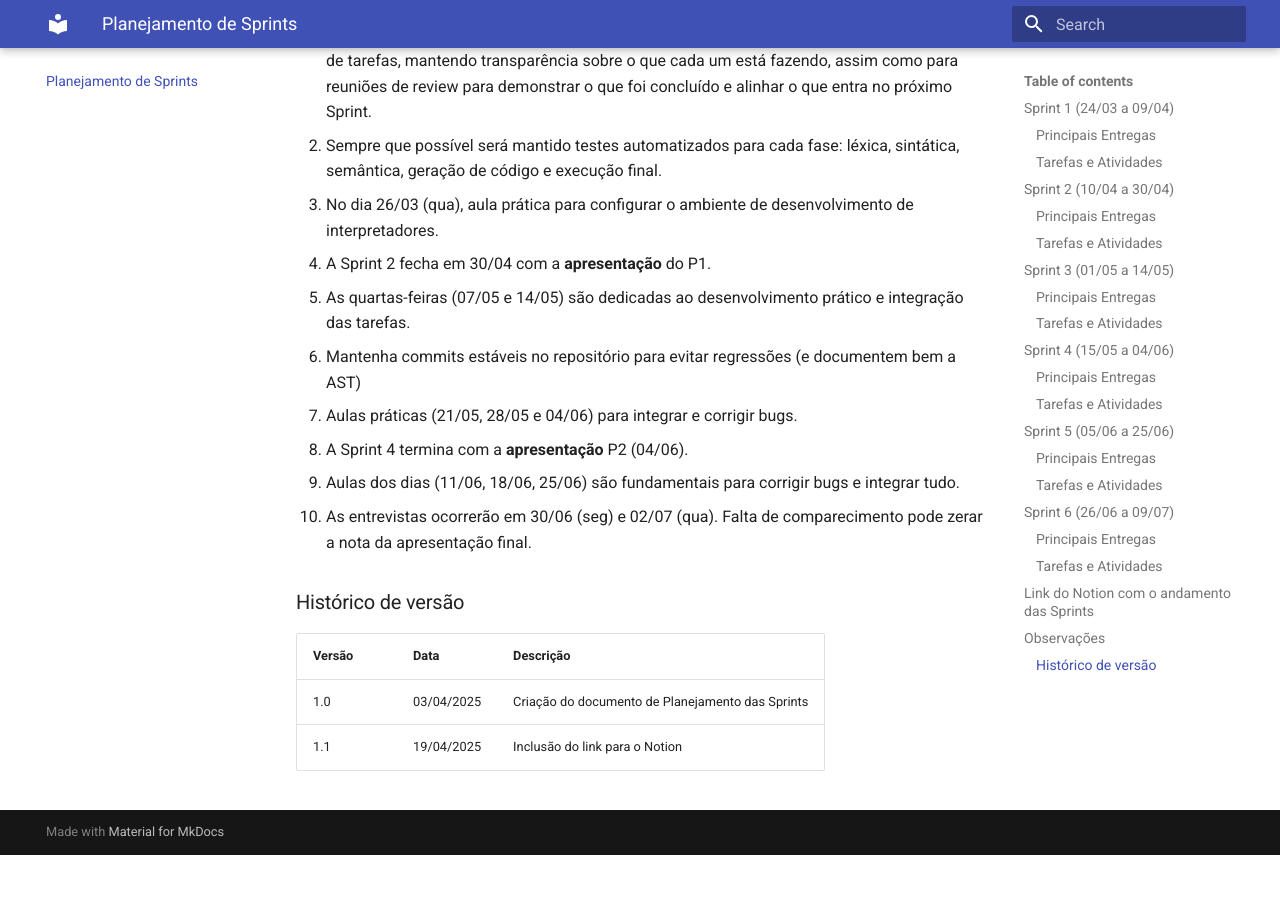
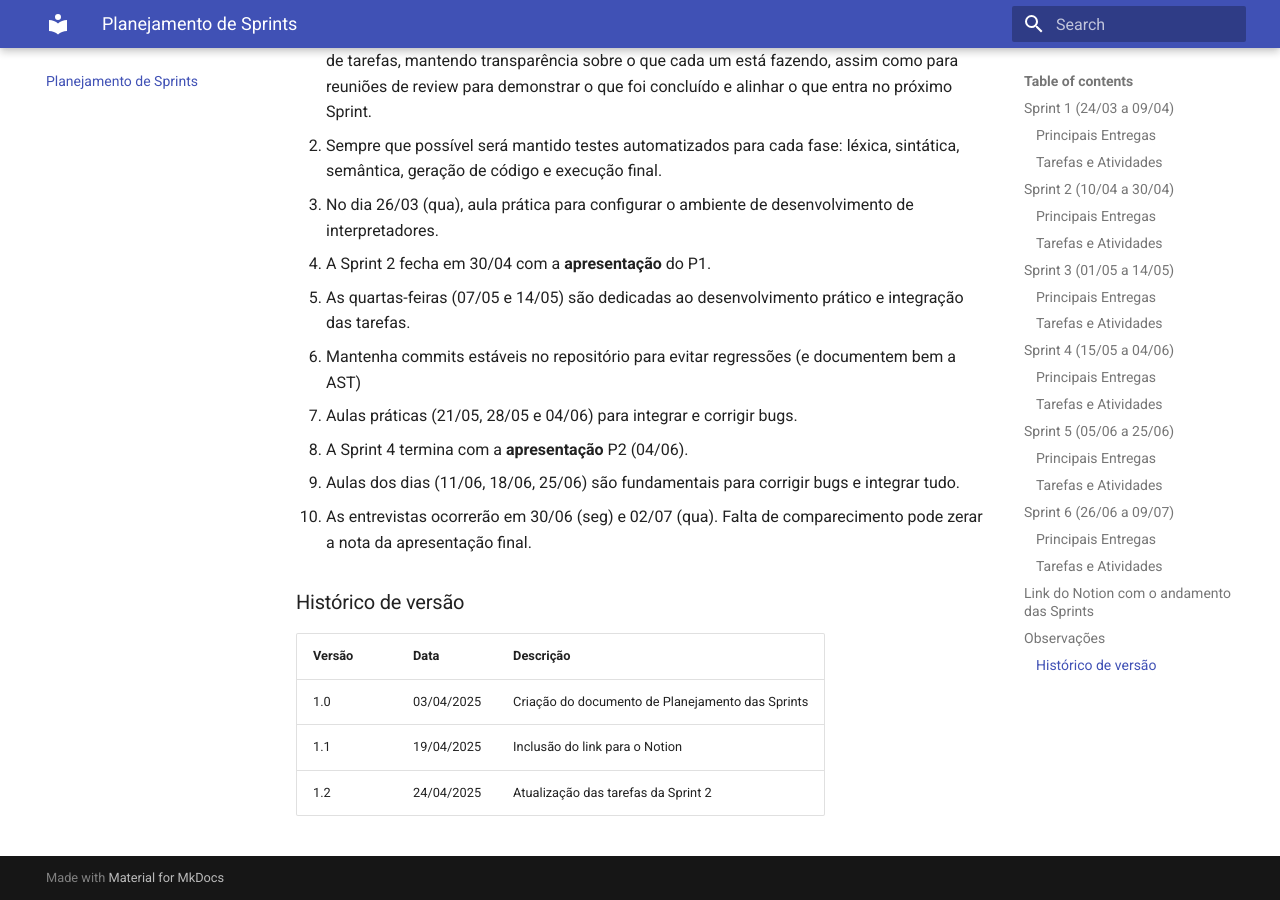
Before and after one commit to Compiladores-1-25-1/Grupo-17---Trabalho-de-compiladores-, an MkDocs documentation site: the page built from docs/planejamento-sprints.md, in a window 1280 px wide and 900 px high, scrolled down 4392 px. Built offline with MkDocs 1.6.1 and Material for MkDocs 9.7.7, drawn with Linux system fonts in a browser that asks for light colours; before the commit the page ends 5247 px from its top, so only the background shows below that.

Commit message:
Update planejamento-sprints.md

```diff
--- a/docs/planejamento-sprints.md
+++ b/docs/planejamento-sprints.md
@@ -127,3 +127,4 @@ Abaixo tem um quadro exemplificando como funcionaram as sprints planejadas pelo
 |--|--|--|
 | 1.0 | 03/04/2025 | Criação do documento de Planejamento das Sprints |
 | 1.1 | 19/04/2025 | Inclusão do link para o Notion |
+| 1.2 | 24/04/2025 | Atualização das tarefas da Sprint 2 |
```
